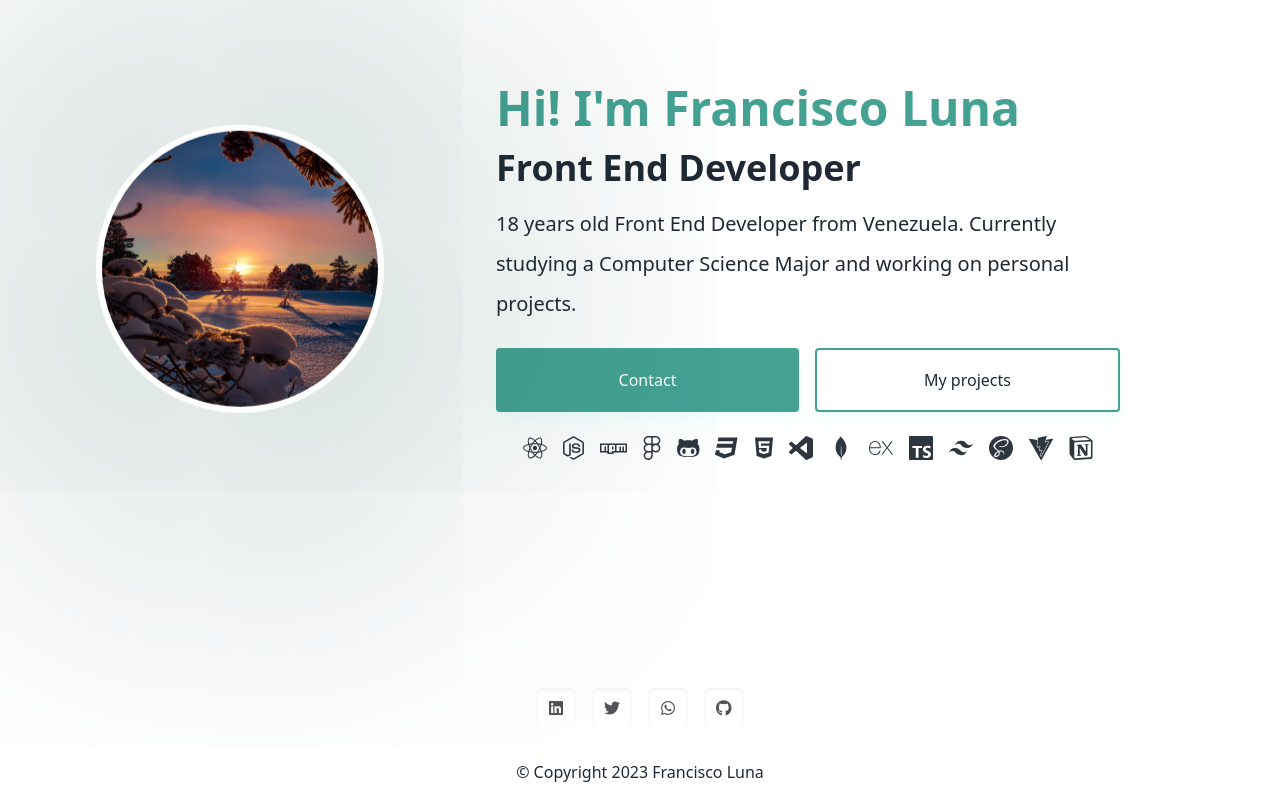
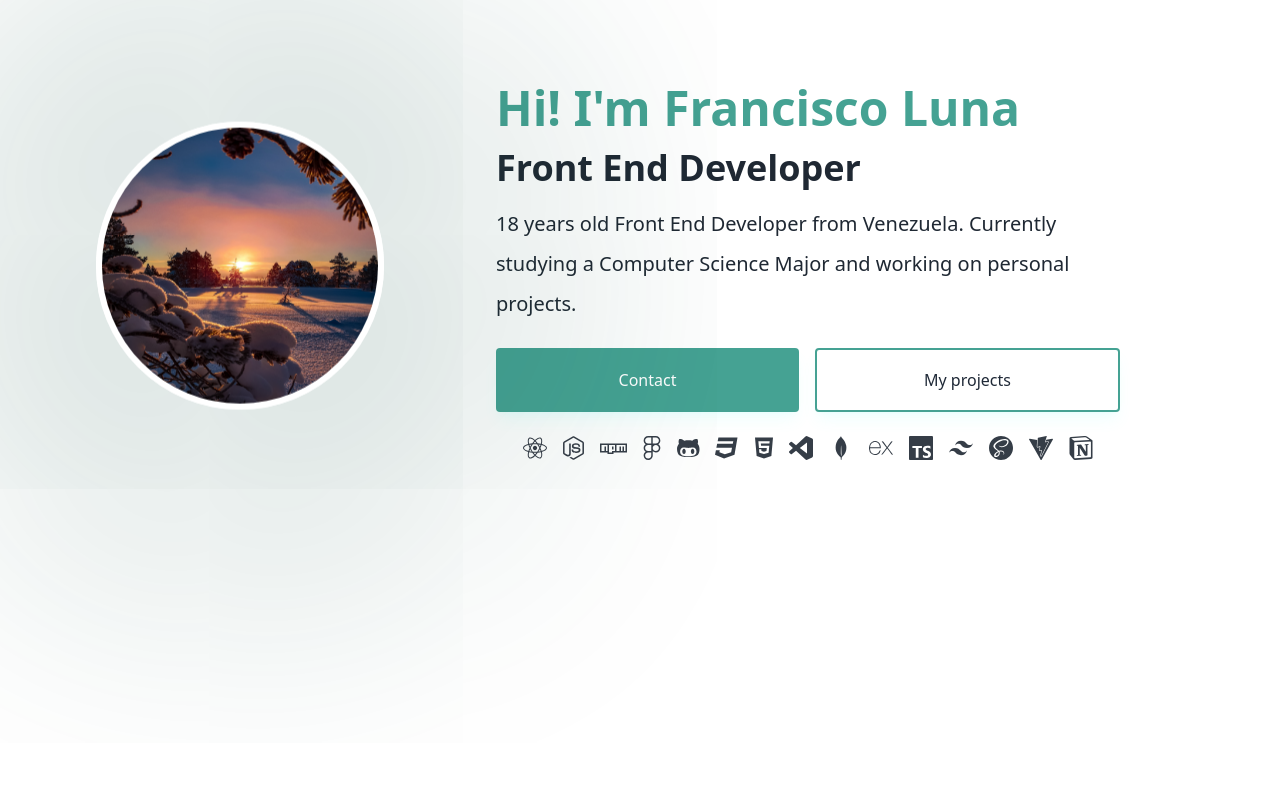
Before and after one commit to franciscoluna-28/New-Portfolio-2023, a React (Vite) app: page / in a window 1280 px wide. Shown: the part 216-1016 px from the top of the page. After the commit the page ends 888 px from the top, so only its background shows below. Built offline with nearby package versions, Linux system fonts and the light colour scheme.

Commit message:
Removed footer element from the main layout

```diff
--- a/src/layouts/RootLayout.tsx
+++ b/src/layouts/RootLayout.tsx
@@ -1,6 +1,5 @@
 import { Outlet } from "react-router";
 import Navbar from "../components/Navbar";
-import Footer from "../components/Footer";
 
 export default function RootLayout(){
     return(
@@ -8,8 +7,7 @@ export default function RootLayout(){
         <Navbar/>
         <main>
         <Outlet/>
-        <Footer/>
-        <span className="flex py-4 justify-center dark:text-mainDarkBlue">© Copyright 2023 Francisco Luna</span>
+       {/*  <span className="flex py-4 justify-center dark:text-mainDarkBlue">© Copyright 2023 Francisco Luna</span> */}
         </main>
         </>
     )
```
